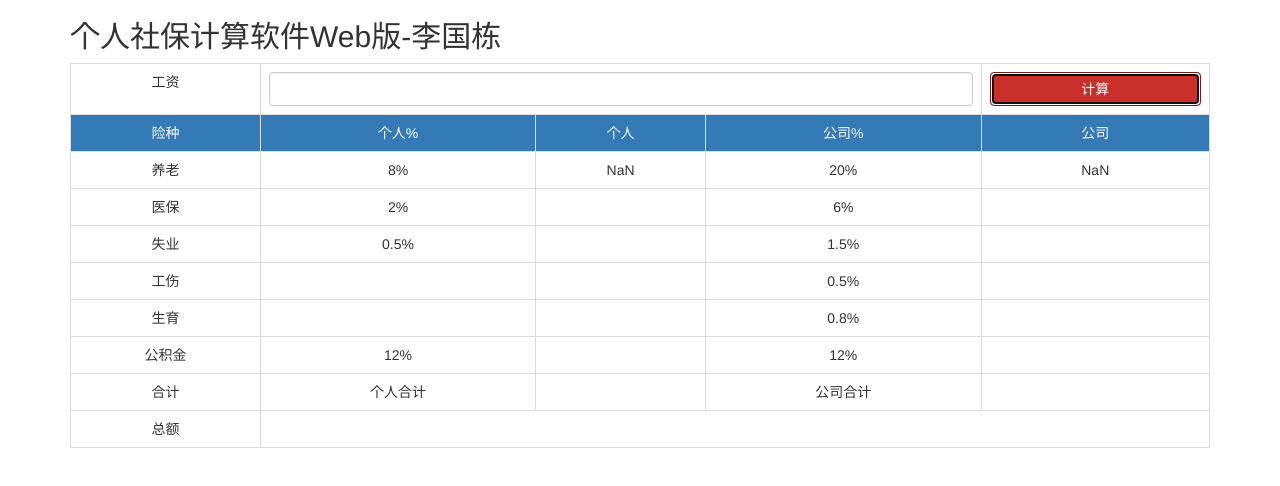
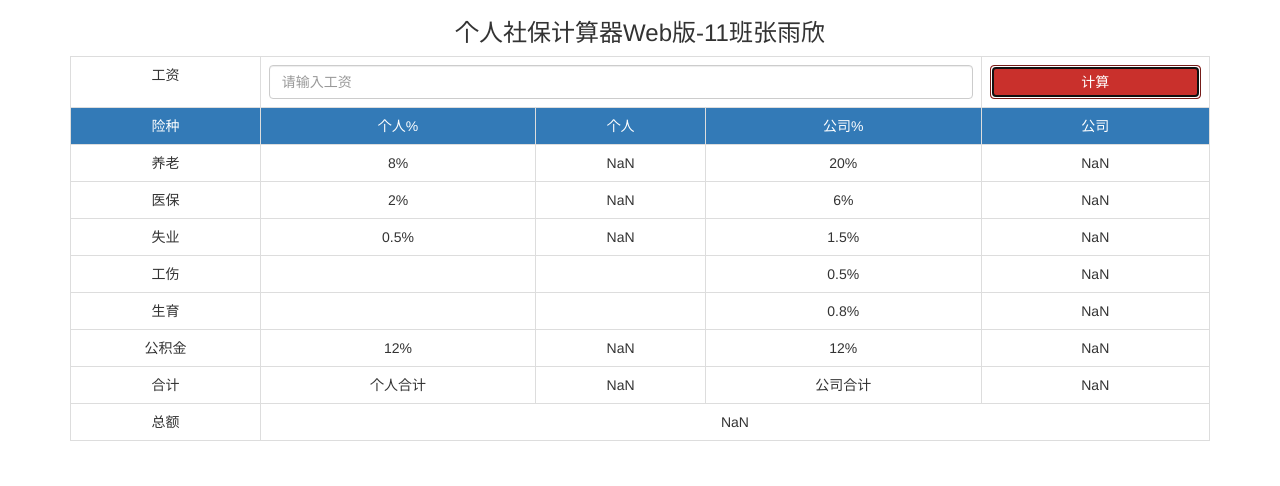
Before and after one commit to wzj188/nuc02, a plain HTML site: page index.html in a window 1280 px wide. Both pictures are taken after a click on the button "计算". Drawn offline with nearby package versions, Linux system fonts and the light colour scheme.

Commit message:
Update index.html

```diff
--- a/index.html
+++ b/index.html
@@ -3,7 +3,7 @@
 	<head>
 		<meta charset="utf-8">
 		<meta name="viewport" content="width=device-width, initial-scale=1.0">
-		<title>个人社保计算器</title>
+		<title>个人社保计算</title>
 		<!-- 新 Bootstrap 核心 CSS 文件 -->
 		<link href="https://cdn.staticfile.org/twitter-bootstrap/3.3.7/css/bootstrap.min.css" rel="stylesheet">
 
@@ -13,28 +13,65 @@
 		<!-- 最新的 Bootstrap 核心 JavaScript 文件 -->
 		<script src="https://cdn.staticfile.org/twitter-bootstrap/3.3.7/js/bootstrap.min.js"></script>
 	    <script>
+		    //JS代码要写在这里，JS是让网页和用户能交互
 			function calc() {
-				//1. 提取文本框里的值
-				sal=document.getElementById("salary").value;
-				salnum=parseInt(sal);//把字符串变成数字
-				//2. 计算
-				ylgr=salnum*0.08; // 个人交的养老金
-				ylgs=salnum*0.2;// 公司交的养老金
-				//3. 把结果放到单元格里
-				document.getElementById("ylgr").innerText=ylgr;
-				document.getElementById("ylgs").innerText=ylgs;
-				// 在这里写其它保险的计算，把第2、3步重复来
+				//1. 把用户输入的工资拿到
+				// sal是 "8000"     8000
+				sal = document.getElementById("salary").value;
+				salnum = parseInt(sal); //把字符串变成数字
+				//2. 开始计算
+				ylgr01 = salnum * 0.08;
+				ylgs01 = salnum * 0.2;
+
+				ybgr01 = salnum * 0.02;
+				ybgs01 = salnum * 0.06;
+
+				sygr01 = salnum * 0.005;
+				sygs01 = salnum * 0.015;
+
+				gsgs01 = salnum * 0.005;//工伤
+				sybx01 = salnum * 0.008;//生育
+
+				gjjgr01 = salnum * 0.12;
+				gjjgs01 = salnum * 0.12;
+
+				grhj01 = ylgr01+ybgr01+sygr01+gjjgr01;
+				gshj01=ylgs01+ybgs01+sygs01+gsgs01+sybx01+gjjgs01;
+				total = salnum + gshj01;
+
+				//3. 把计算结果放到单元格里
+				document.getElementById("grhj").innerText=grhj01;
+				document.getElementById("gshj").innerText=gshj01;
+
+				document.getElementById("total").innerText=total;
+
+				document.getElementById("ylgr").innerText=ylgr01;
+				document.getElementById("ylgs").innerText=ylgs01;
+
+				document.getElementById("ybgr").innerText=ybgr01;
+				document.getElementById("ybgs").innerText=ybgs01;
+
+				document.getElementById("sygr").innerText=sygr01;
+				document.getElementById("sygs").innerText=sygs01;
+
+				document.getElementById("gsgs").innerText=gsgs01;
+				document.getElementById("sybx").innerText=sybx01;
+
+				document.getElementById("gjjgr").innerText=gjjgr01;
+				document.getElementById("gjjgs").innerText=gjjgs01;
 			}
 		</script>
 	</head>
 	<body>
-		<div class="container">
-			<h2>个人社保计算软件Web版-李国栋</h2>
+		<!--网页上的一个区域,用于做网页布局-->
+		<div class="container text-center">
+		   <!--一级标题-->
+		   <h3>个人社保计算器Web版-11班张雨欣</h1>
 		   <table class="table table-bordered text-center">
 			   <tr>
 				   <td>工资</td>
 				   <td colspan="3">
-						<input class="form-control" type="text" id="salary"/>
+					   <input id="salary" class="form-control" type="text" placeholder="请输入工资" />
 				   </td>
 				   <td>
 					   <button onclick="calc()" class="btn btn-danger btn-block">计算</button>
@@ -57,48 +94,48 @@
 			   <tr>
 			   				   <td>医保</td>
 			   				   <td>2%</td>
-					<td></td>
+			   				   <td id="ybgr"></td>
 			   				   <td>6%</td>
-					<td></td>
+			   				   <td id="ybgs"></td>
 			   </tr>
 			   <tr>
 			   				   <td>失业</td>
 			   				   <td>0.5%</td>
-					<td></td>
+			   				   <td id="sygr"></td>
 			   				   <td>1.5%</td>
-					<td></td>
+			   				   <td id="sygs"></td>
 			   </tr>
 			   <tr>
 			   				   <td>工伤</td>
 			   				   <td></td>
 			   				   <td></td>
 			   				   <td>0.5%</td>
-					<td></td>
+			   				   <td id="gsgs"></td>
 			   </tr>
 			   <tr>
 			   				   <td>生育</td>
 			   				   <td></td>
 			   				   <td></td>
 			   				   <td>0.8%</td>
-					<td></td>
+			   				   <td id="sybx"></td>
 			   </tr>
 			   <tr>
 			   				   <td>公积金</td>
 			   				   <td>12%</td>
-					<td></td>
+			   				   <td id="gjjgr"></td>
 			   				   <td>12%</td>
-					<td></td>
+			   				   <td id="gjjgs"></td>
 			   </tr>
 			   <tr>
 			   				   <td>合计</td>
 			   				   <td>个人合计</td>
-					<td></td>
+			   				   <td id="grhj"></td>
 			   				   <td>公司合计</td>
-					<td></td>
+			   				   <td id="gshj"></td>
 			   </tr>
 			   <tr>
 				   <td>总额</td>
-					<td colspan="4"></td>
+				   <td colspan="4" id="total"></td>
 			   </tr>
 		   </table>
 		</div>
```
Lines whose indentation alone changed are shown as unchanged.
